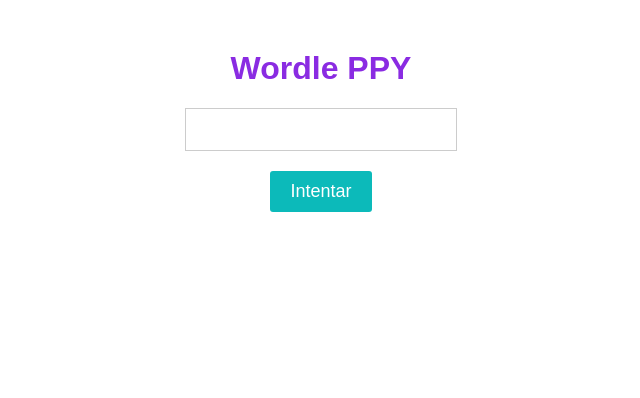
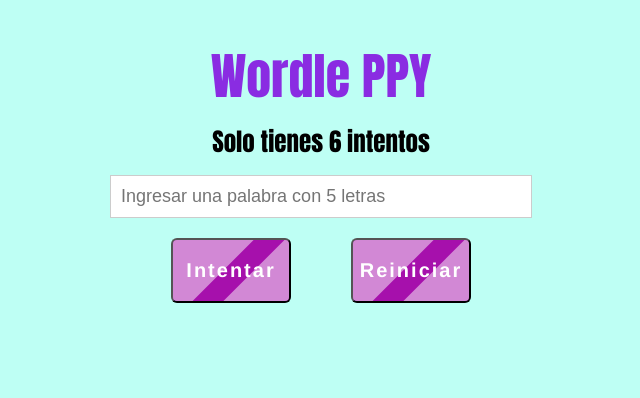
Before and after one commit to Belbareiro/Wordle-PPY, a plain HTML site: page index.html in a window 1280 px wide. Shown: the whole page, without its empty margins (319-959 px from the left). Drawn offline with Linux system fonts and the light colour scheme.

Commit message:
Juego wordleppy terminado

```diff
--- a/index.html
+++ b/index.html
@@ -8,8 +8,17 @@
 
 </head>
 <body>
+    <div class="contenedorPrincipal">
     <h1>Wordle PPY</h1>
-    <input type="text"id="guess-input"/>
-    <button id= "guess-button">Intentar</button>
+    <span class="verificacionIntento">Solo tienes 6 intentos</span>
+    <input type="text"id="guess-input" placeholder="Ingresar una palabra con 5 letras" maxlength="5" />
+    <div class="contenedorBoton">
+    <button class="guess-button">Intentar</button>
+    <button class="reinicio-boton" onclick="reiniciarJuego(this)">Reiniciar</button>
+    </div>
+    <div id="grid"></div>
+    <p id="guesses"></p>
+    </div>
+
 </body>
 </html>
--- a/script.js
+++ b/script.js
@@ -1,29 +1,74 @@
-const palabra = "pieza"
-let button= document.getElementById("guess-button")
 
-button.addEventListener("click", intentar)
-function intentar(){
-    console.log("click")
-    let intento = "algo"
-}
+let intentos = 6;
+let lista = ["ANGEL","MONTO","RATON","ATOMO","EXITO","TEXTO","IDOLO","PASTO","CRUEL","ATOMO","TECHO"];
+let posicion = Math.floor(Math.random() * lista.length);
+let palabra = lista[posicion];
 
-let palabraOculta = "pieza"
-let intento = "perro"
+console.log(palabra);
+const INPUT = document.getElementById("guess-input");
+const BOTON = document.querySelector(".guess-button");
+console.log(BOTON);
 
-if (palabraOculta == intento){
-    console.log("ganamos")
-} else{
-    for (const i in intento){
-        comparar(i)
+BOTON.addEventListener("click", function() {
+    const inputValor = leerIntento();
+    if (inputValor === "") {
+        alert("Por favor, ingresa una palabra antes de intentar.");
+        return;
+    }else if(inputValor.length<5){
+        alert("Por favor, ingresa una palabra con 5 letras.");
+        return;
+    }
+    intentar();
+});
+function intentar() {
+    const intento = leerIntento();
+    const GRID = document.getElementById("grid");
+    const ROW  = document.createElement("div");
+    ROW.className = "row";
+    console.log("div", ROW);
+    let intentosActual= intentos-1;
+    console.log("te quedan", intentosActual, "intentos");
+
+    for (pos in palabra) {
+        console.log("posicion del elemento", pos);
+        const SPAN = document.createElement("span");
+        SPAN.className = "letter";
+        SPAN.innerHTML = intento[pos];
+        if (intento[pos] === palabra[pos]) {
+            console.log(intento[pos], "verde");
+            SPAN.style.backgroundColor = "#50E510";
+        } else if (palabra.includes(intento[pos])) {
+            console.log(intento[pos], "amarillo");
+            SPAN.style.backgroundColor = "#FFBD16";
+        } else {
+            console.log(intento[pos], "gris");
+            SPAN.style.backgroundColor = "#C4D6B0";
+        }
+        ROW.appendChild(SPAN);
+    }
+    GRID.appendChild(ROW);
+
+    intentos=intentosActual;
+
+    if(palabra === intento) {
+        terminar("<h2>GANASTE!🥇</h2>");
+    }
+    if (intentos === 0) {
+        terminar("<h2>PERDISTE!❌</h2>");
     }
 }
+        function leerIntento() {
+        return INPUT.value.toUpperCase();
+    }
 
-function comparar(i){
-    if(intento[i]==palabraOculta[i]){
-        console.log(intento[i], "verde")
-    } else if (palabraOculta.includes(intento[i])){
-        console.log(intento[i], "amarillo")
-    } else {
-        console.log(intento[i], "gris")
+    function terminar(mensaje) {
+        let estado = document.getElementById("guesses");
+        INPUT.disabled = true;
+        BOTON.disabled = true;
+        estado.innerHTML = mensaje;
+        console.log(estado,mensaje);
     }
-}
+
+    function reiniciarJuego(elemento){
+        window.location.reload()
+    }
--- a/style.css
+++ b/style.css
@@ -1,12 +1,26 @@
-
 body {
     font-family: Arial, sans-serif;
+    background-color: #befff4;
   }
 
   h1 {
+    font-family: Impact, Haettenschweiler, 'Arial Narrow Bold', sans-serif;
+    font-size: 50px;
     text-align: center;
-    margin-top: 50px;
-    color: blueviolet;
+    margin-top: 30px;
+    margin-bottom: 10px;
+    color: #8a2ce2;
+  }
+
+  h2 {
+    font-family: Impact, Haettenschweiler, 'Arial Narrow Bold', sans-serif;
+    font-size: 30px;
+  }
+  .contenedorPrincipal{
+    display: flex;
+    justify-content: center;
+    flex-direction: column;
+    align-items: center;
   }
 
   #guess-input {
@@ -14,20 +28,141 @@ body {
     margin: 0 auto 20px;
     padding: 10px;
     font-size: 18px;
-    width: 250px;
+    width: 400px;
     border: 1px solid #ccc;
   }
+  .contenedorBoton{
+    width: 300px;
+    display: flex;
+    justify-content: center;
+    padding-bottom: 0px;
+  }
 
-  #guess-button {
-    display: block;
-    margin: 0 auto;
-    padding: 10px 20px;
-    font-size: 18px;
-    background-color: #0CBABA;
-    color: #fff;
-    border: none;
-    border-radius: 3px;
+  .guess-button {
+  position: relative;
+  font-family:'Franklin Gothic Medium', 'Arial Narrow', Arial, sans-serif;
+  font-size: 20px;
+	display: block;
+	padding: 10px 0px;
+	border-radius: 6px;
+	text-align: center;
+	font-weight: bold;
+	width: 400px;
+	height: 65px;
+	margin-bottom: 60px;
+  margin-right: 30px;
+	overflow: hidden;
+	color:rgba(255,255,255,1);
+	cursor: pointer;
+	letter-spacing: 2px;
+	box-shadow:inset 0 0 0 1px #8a2ce2(0,0,0,0.1);
+	text-decoration: none;
+	transition: all ease 0.5s;
+	background:#a610ac;
   }
+
+  .guess-button:after,
+  .guess-button:before {
+  width: 80px;
+	height: 200px;
+	content: '';
+	display: block;
+	background: rgba(255,255,255,0.5);
+	transform: rotate(45deg);
+	top: -60px;
+	position: absolute;
+	transition: none;
+	right:-45%;
+	cursor: pointer;
+  }
+
+  .guess-button:before {
+    left: -48%;
+  }
+
+  .guess-button:hover{
+    text-shadow: 0 1px 1px rgba(160, 82, 175, 0.5);
+    background:#9e47ad
+  }
+
+  .guess-button:hover:after,
+  .guess-button:hover:before{
+    transform: rotate(45deg), scaleX(130%);
+    background: rgba(255,255,255,0.1);
+    transition: all ease 0.5s;
+  }
+
+  .guess-button:hover:after{
+    right: 130%;
+  }
+
+  .guess-button:hover:before{
+    left: 130%;
+  }
+
+
+  .reinicio-boton {
+  position: relative;
+  font-family: 'Franklin Gothic Medium', 'Arial Narrow', Arial, sans-serif;
+  font-size: 20px;
+	display: block;
+	padding: 10px 0px;
+	border-radius: 6px;
+	text-align: center;
+	font-weight: bold;
+	width: 400px;
+	height: 65px;
+	margin-bottom: 60px;
+  margin-left: 30px;
+	overflow: hidden;
+	color:rgba(255,255,255,1);
+	cursor: pointer;
+	letter-spacing: 2px;
+	box-shadow:inset 0 0 0 1px #8a2ce2(0,0,0,0.1);
+	text-decoration: none;
+	transition: all ease 0.5s;
+	background:#a610ac;
+  }
+
+  .reinicio-boton:after,
+  .reinicio-boton:before {
+    width: 80px;
+	height: 200px;
+	content: '';
+	display: block;
+	background: rgba(255,255,255,0.5);
+	transform: rotate(45deg);
+	top: -60px;
+	position: absolute;
+	transition: none;
+	right:-45%;
+	cursor: pointer;
+  }
+
+  .reinicio-boton:before {
+    left: -48%;
+  }
+
+  .reinicio-boton:hover{
+    text-shadow: 0 1px 1px rgba(160, 82, 175, 0.5);
+    background:#9e47ad
+  }
+
+  .reinicio-boton:hover:after,
+  .reinicio-boton:hover:before{
+    transform: rotate(45deg), scaleX(130%);
+    background: rgba(255,255,255,0.1);
+    transition: all ease 0.5s;
+  }
+
+  .reinicio-boton:hover:after{
+    right: 130%;
+  }
+
+  .reinicio-boton:hover:before{
+    left: 130%;
+  }
+
 
   button:active {
       transform: scale(0.95);
@@ -35,17 +170,28 @@ body {
 
   .letter {
       border: 1px solid black;
-      padding: 3px;
+      padding: 10px;
       margin: 3px;
       min-width: 20px;
       text-align: center;
-      display: inline-block
+      display: inline-block;
+      font-size: 25px;
+
   }
 
   .row{
+      display: flex;
+      justify-content: center;
       margin-bottom: 10px;
   }
 
   .input-area{
       margin: 30px;
   }
+
+  .verificacionIntento{
+    padding-bottom: 15px;
+    font-family: Impact, Haettenschweiler, 'Arial Narrow Bold', sans-serif;
+    font-size: 25px;
+
+  }
```
